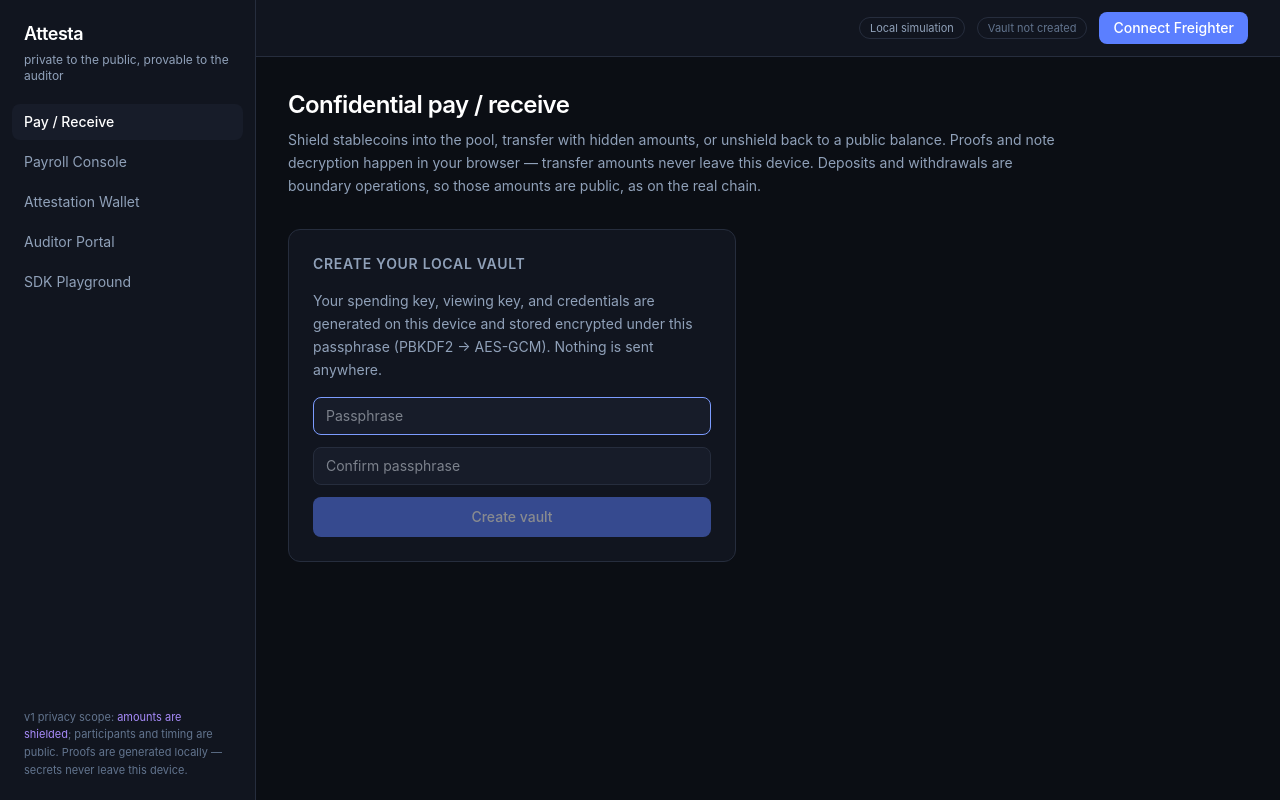
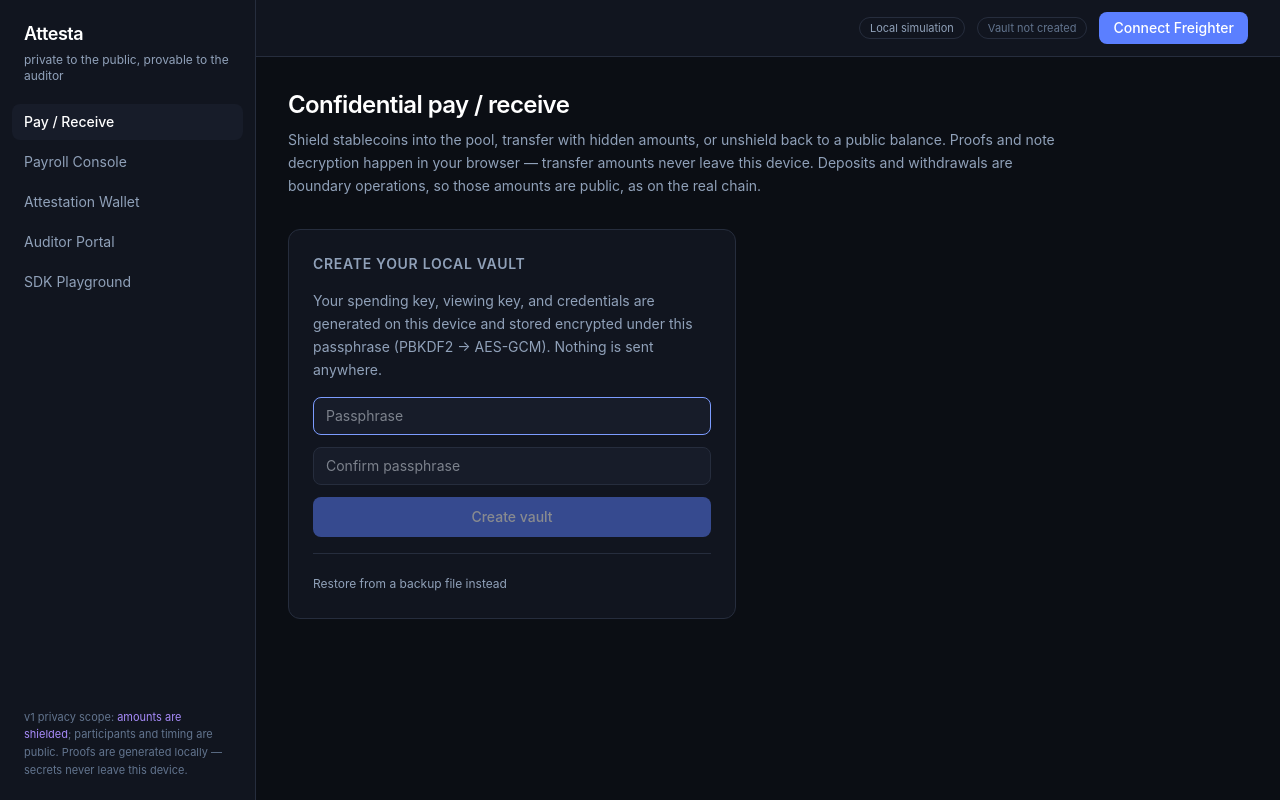
Before and after one commit to Attesta-protocol/Attesta-protocol-frontend, a React (Vite) app: page / in a window 1280 px wide. Built offline with nearby package versions, Linux system fonts and the light colour scheme.

Commit message:
Offer restore-from-backup on the create/unlock screen (#1)
The primary recovery path is a browser with no vault at all, so the
gate itself links to the restore form.

Co-Authored-By: Claude Fable 5 <noreply@anthropic.com>

```diff
--- a/src/components/RequireVault.tsx
+++ b/src/components/RequireVault.tsx
@@ -1,6 +1,7 @@
 import { useState, type FormEvent, type ReactNode } from "react";
 import { useVault } from "../context/VaultContext";
 import Card from "./Card";
+import { RestoreVaultForm } from "./VaultBackup";
 
 /**
  * Gates a surface behind an unlocked vault, rendering the create/unlock
@@ -13,6 +14,7 @@ export default function RequireVault({ children }: { children: ReactNode }) {
   const [confirm, setConfirm] = useState("");
   const [busy, setBusy] = useState(false);
   const [error, setError] = useState<string | null>(null);
+  const [restoring, setRestoring] = useState(false);
 
   if (status === "unlocked") return <>{children}</>;
 
@@ -76,6 +78,19 @@ export default function RequireVault({ children }: { children: ReactNode }) {
           {busy ? "Working…" : creating ? "Create vault" : "Unlock"}
         </button>
       </form>
+      <div className="mt-4 border-t border-line pt-4">
+        <button
+          onClick={() => setRestoring((r) => !r)}
+          className="text-xs text-slate-400 underline-offset-2 hover:text-slate-200 hover:underline"
+        >
+          {restoring ? "Cancel restore" : "Restore from a backup file instead"}
+        </button>
+        {restoring && (
+          <div className="mt-3">
+            <RestoreVaultForm />
+          </div>
+        )}
+      </div>
     </Card>
   );
 }
```
